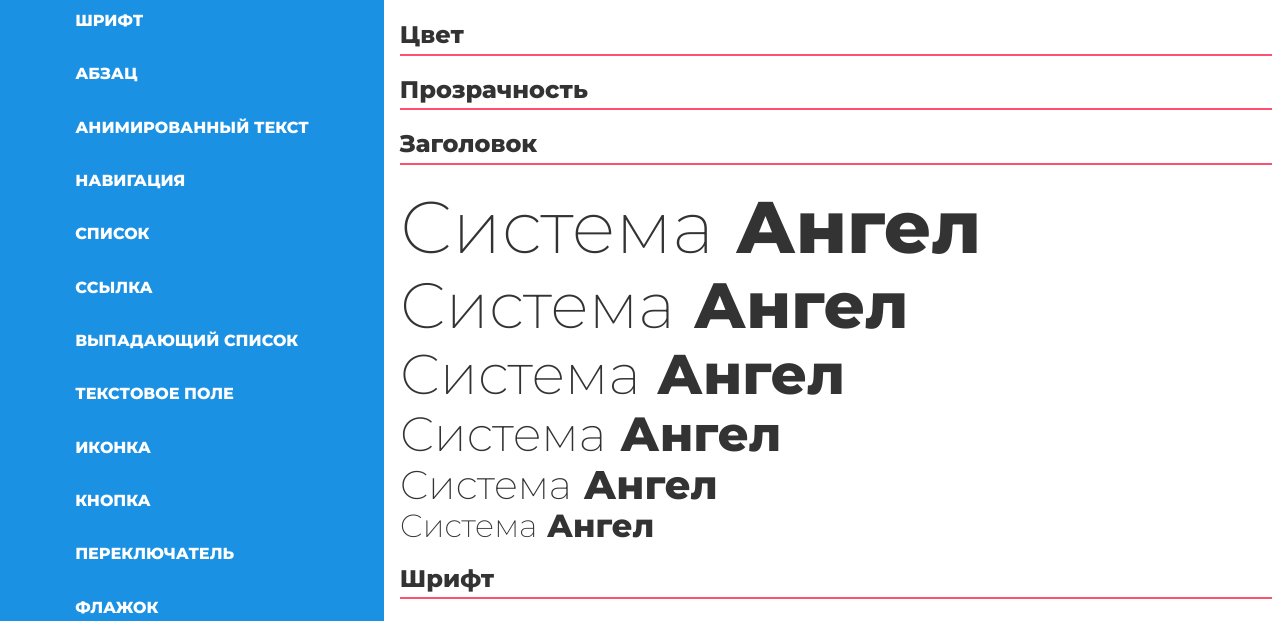
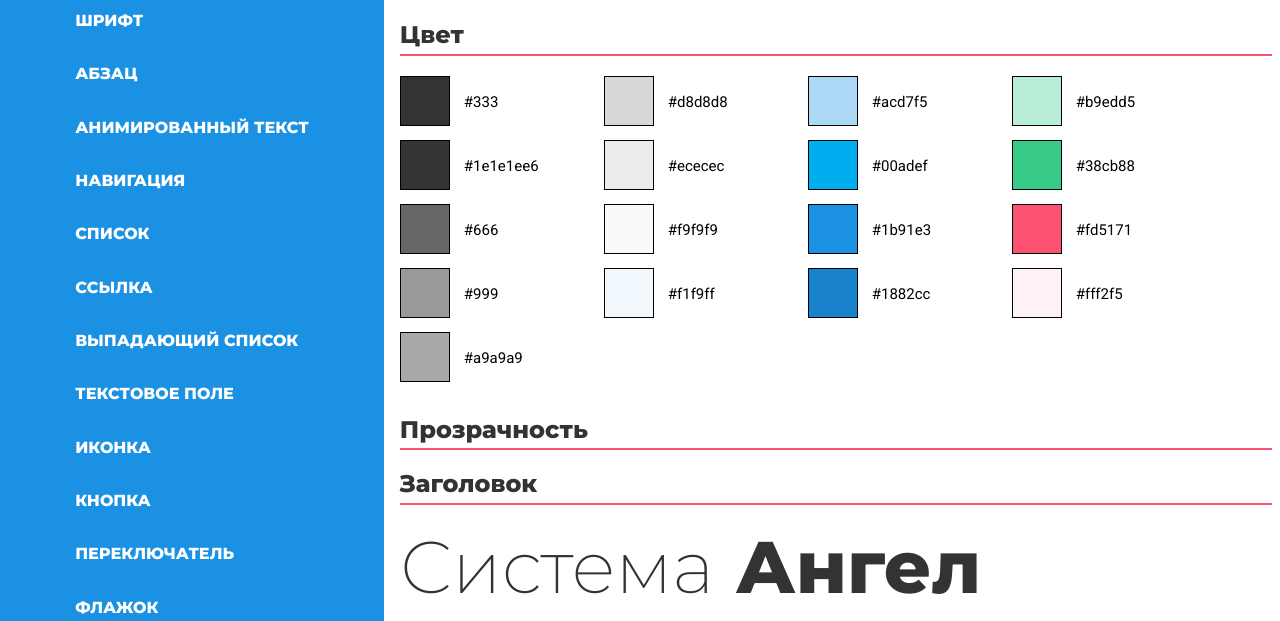
Before and after one commit to VikaYenokyan/AngelsUIkit, a plain HTML site: page index.html in a window 1280 px wide. Shown: the part 166-787 px from the top of the page. Drawn offline with Linux system fonts and the light colour scheme.

Commit message:
feat(content): add color

```diff
--- a/index.html
+++ b/index.html
@@ -24,7 +24,7 @@
                 <a href="#icon">Иконка</a>
                 <a href="#button">Кнопка</a>
                 <a href="#radio">Переключатель</a>
-                <a href="#checkbox">флажок</a>
+                <a href="#checkbox">Флажок</a>
             </nav>
         </aside>
         <div class="content">
@@ -33,8 +33,78 @@
             <p></p>
                  <img class="logo"  src="/images/logo.png">
             <p></p>
-            <section id="color" class="color">
+            <section id="color" class="color" style="display: block;">
                 <h2 class="h2">Цвет</h2>
+                <div class="box" >
+                    <div class="box-color" style="background-color: #333;"></div>
+                    <div class="box-text">
+                        <div>#333</div>
+                    </div>
+                </div>
+                <div class="box" >
+                    <div class="box-color" style="background-color: #d8d8d8;"></div>
+                    <div class="box-text">#d8d8d8</div>
+                </div>
+                <div class="box" >
+                    <div class="box-color" style="background-color: #acd7f5;"></div>
+                    <div class="box-text">#acd7f5</div>
+                </div>
+                <div class="box" >
+                    <div class="box-color" style="background-color: #b9edd5;"></div>
+                    <div class="box-text">#b9edd5</div>
+                </div>
+                <div class="box" >
+                    <div class="box-color" style="background-color: #1e1e1ee6;"></div>
+                    <div class="box-text">#1e1e1ee6</div>
+                </div>
+                <div class="box" >
+                    <div class="box-color" style="background-color: #ececec;"></div>
+                    <div class="box-text">#ececec</div>
+                </div>
+                <div class="box" >
+                    <div class="box-color" style="background-color: #00adef;"></div>
+                    <div class="box-text">#00adef</div>
+                </div>
+                <div class="box" >
+                    <div class="box-color" style="background-color: #38cb88;"></div>
+                    <div class="box-text">#38cb88</div>
+                </div>
+                <div class="box" >
+                    <div class="box-color" style="background-color: #666;"></div>
+                    <div class="box-text">#666</div>
+                </div>
+                <div class="box" >
+                    <div class="box-color" style="background-color: #f9f9f9;"></div>
+                    <div class="box-text">#f9f9f9</div>
+                </div>
+                <div class="box" >
+                    <div class="box-color" style="background-color: #1b91e3;"></div>
+                    <div class="box-text">#1b91e3</div>
+                </div>
+                <div class="box" >
+                    <div class="box-color" style="background-color: #fd5171;"></div>
+                    <div class="box-text">#fd5171</div>
+                </div>
+                <div class="box" >
+                    <div class="box-color" style="background-color: #999;"></div>
+                    <div class="box-text">#999</div>
+                </div>
+                <div class="box" >
+                    <div class="box-color" style="background-color: #f1f9ff;"></div>
+                    <div class="box-text">#f1f9ff</div>
+                </div>
+                <div class="box" >
+                    <div class="box-color" style="background-color: #1882cc;"></div>
+                    <div class="box-text">#1882cc</div>
+                </div>
+                <div class="box" >
+                    <div class="box-color" style="background-color: #fff2f5;"></div>
+                    <div class="box-text">#fff2f5</div>
+                </div>
+                <div class="box" >
+                    <div class="box-color" style="background-color: #a9a9a9;"></div>
+                    <div class="box-text">#a9a9a9</div>
+                </div>
             </section>
             <section id="opacity" class="opacity">
                 <h2 class="h2">Прозрачность</h2>
--- a/style.css
+++ b/style.css
@@ -114,3 +114,29 @@
     margin-left: 52%;
     text-align: right;
 }
+.box{
+    display: inline-block;
+    width: 200px;
+    margin-bottom: 10px;
+}
+.box-color{
+    width: 48px;
+    height: 48px;
+    margin-right: 10px;
+    border-width: 1px;
+    border-style: solid;
+    display: inline-block;
+}
+.box-text {
+    display: inline-block;
+    font-size: 15px;
+    line-height: 20px;
+    font-weight: 400;
+    font-style: normal;
+    vertical-align: top;
+    box-sizing: border-box;
+    margin-top: 1rem;
+}
+div {
+    display: block;
+}
```
